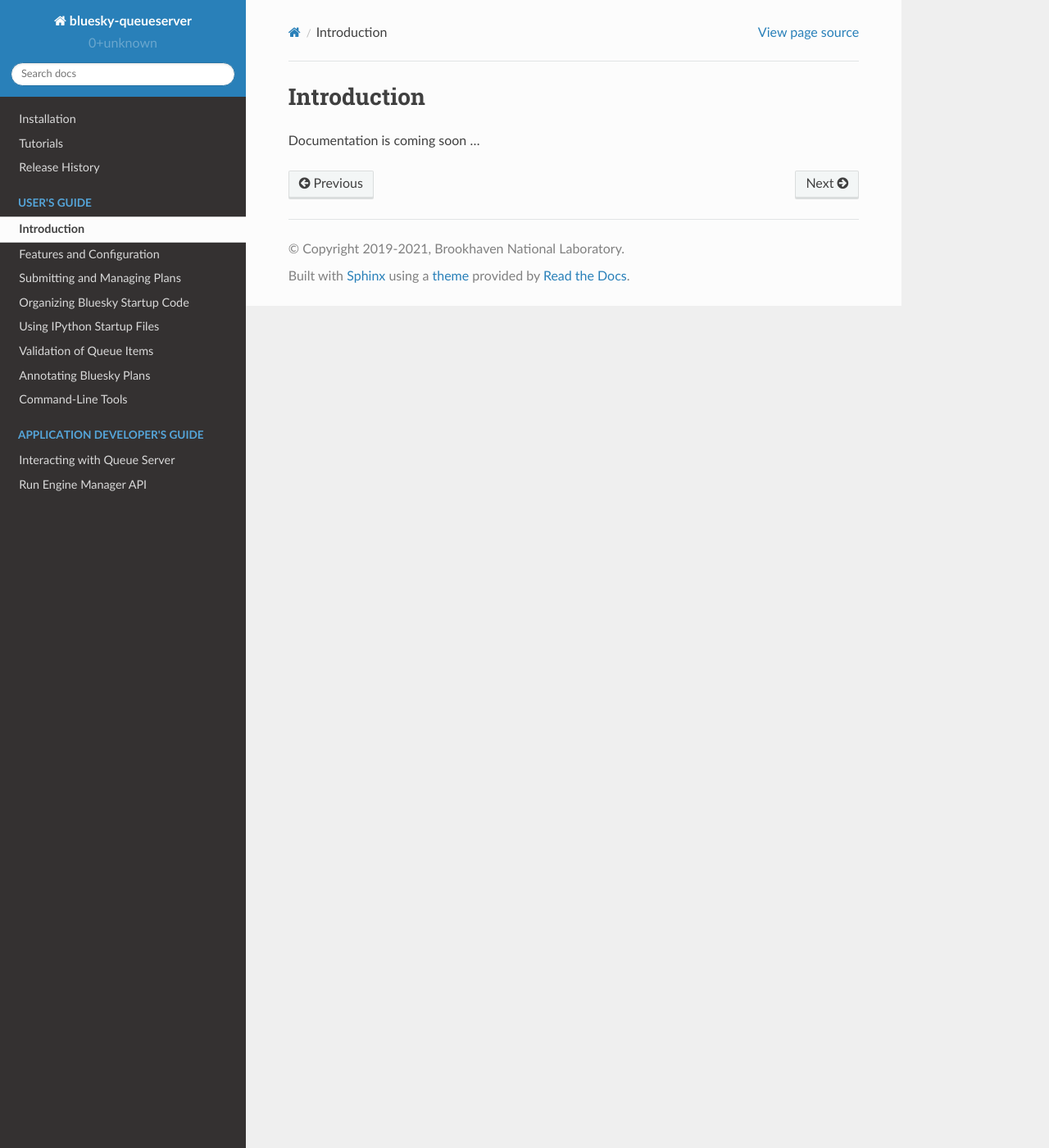
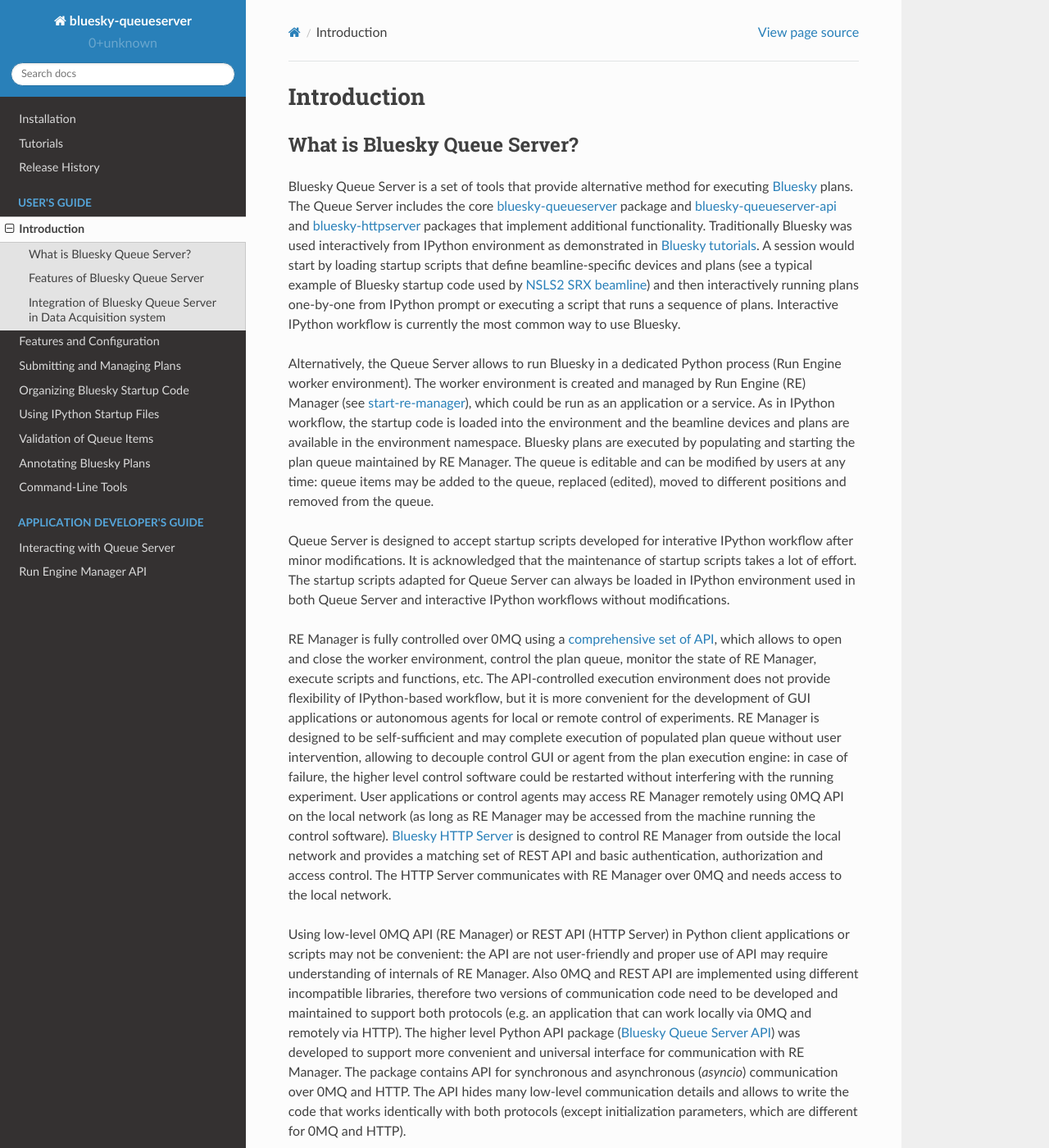
Before and after one commit to bluesky/bluesky-queueserver, a Sphinx documentation site: the page built from docs/source/introduction_for_users.rst, in a window 1280 px wide and 1400 px high. Shown: the whole window at 82% size. Built offline with Sphinx 7.4.7 and the Read the Docs theme 2.0.0, drawn with Linux system fonts in a browser that asks for light colours; some of the changed text lies outside the part shown.

Commit message:
DOC: introduction - what is qs

```diff
--- a/docs/source/introduction_for_users.rst
+++ b/docs/source/introduction_for_users.rst
@@ -2,4 +2,75 @@
 Introduction
 ============
 
-Documentation is coming soon ...
+What is Bluesky Queue Server?
+-----------------------------
+
+Bluesky Queue Server is a set of tools that provide alternative method for executing
+`Bluesky <https://blueskyproject.io/bluesky>`_ plans. The Queue Server includes the core
+`bluesky-queueserver <https://github.com/bluesky/bluesky-queueserver>`_ package and
+`bluesky-queueserver-api <https://github.com/bluesky/bluesky-queueserver-api>`_ and
+`bluesky-httpserver <https://github.com/bluesky/bluesky-httpserver>`_ packages that implement
+additional functionality. Traditionally Bluesky was used interactively
+from IPython environment as demonstrated in
+`Bluesky tutorials <https://blueskyproject.io/bluesky/tutorial.html>`_.
+A session would start by loading startup scripts that define beamline-specific devices and plans
+(see a typical example of Bluesky startup code used by
+`NSLS2 SRX beamline <https://github.com/NSLS-II-SRX/profile_collection/tree/master/startup>`_)
+and then interactively running plans one-by-one from IPython prompt or executing a script that
+runs a sequence of plans. Interactive IPython workflow is currently the most common way to
+use Bluesky.
+
+Alternatively, the Queue Server allows to run Bluesky in a dedicated Python process
+(Run Engine worker environment). The worker environment is created and managed by Run Engine (RE)
+Manager (see :ref:`start_re_manager_cli`), which could be run as an application or a service.
+As in IPython workflow, the startup code is loaded into the environment and
+the beamline devices and plans are available in the environment namespace. Bluesky plans
+are executed by populating and starting the plan queue maintained by RE Manager. The queue is
+editable and can be modified by users at any time: queue items may be added to the queue,
+replaced (edited), moved to different positions and removed from the queue.
+
+Queue Server is designed to accept startup scripts developed for interative IPython
+workflow after minor modifications. It is acknowledged that the maintenance of
+startup scripts takes a lot of effort. The startup scripts adapted for Queue Server
+can always be loaded in IPython environment used in both Queue Server and interactive
+IPython workflows without modifications.
+
+RE Manager is fully controlled over 0MQ using a :ref:`comprehensive set of API <run_engine_manager_api>`,
+which allows to open and close the worker environment, control the plan queue, monitor the state of RE Manager,
+execute scripts and functions, etc. The API-controlled execution environment does not provide flexibility
+of IPython-based workflow, but it is more convenient for the development of GUI applications or autonomous
+agents for local or remote control of experiments. RE Manager is designed to be self-sufficient and
+may complete execution of populated plan queue without user intervention, allowing to decouple control GUI
+or agent from the plan execution engine: in case of failure, the higher level control software could be restarted
+without interfering with the running experiment. User applications or control agents may access RE Manager
+remotely using 0MQ API on the local network (as long as RE Manager may be accessed from the machine running
+the control software). `Bluesky HTTP Server <https://blueskyproject.io/bluesky-httpserver/>`_ is designed to
+control RE Manager from outside the local network and provides a matching set of REST API and basic authentication,
+authorization and access control. The HTTP Server communicates with RE Manager over 0MQ and needs access to
+the local network.
+
+Using low-level 0MQ API (RE Manager) or REST API (HTTP Server) in Python client applications
+or scripts may not be convenient: the API are not user-friendly and proper use of API
+may require understanding of internals of RE Manager. Also 0MQ and REST API are implemented using
+different incompatible libraries, therefore two versions of communication code need to be developed and
+maintained to support both protocols (e.g. an application that can work locally via 0MQ and remotely via HTTP).
+The higher level Python API package
+(`Bluesky Queue Server API <https://blueskyproject.io/bluesky-queueserver-api>`_)
+was developed to support more convenient and universal interface for communication with
+RE Manager. The package contains API for synchronous and asynchronous (*asyncio*) communication over 0MQ and HTTP.
+The API hides many low-level communication details and allows to write the code that works identically with both
+protocols (except initialization parameters, which are different for 0MQ and HTTP).
+
+The *bluesky-queueserver* package provides a simple CLI application (:ref:`qserver_cli`)
+for controlling RE Manager over 0MQ. The application may be useful for testing
+RE Manager, troubleshooting issues and simple demos. The :ref:`tutorials <tutorials_queue_server>`
+explore the features of the Queue Server using *qserver* CLI tool.
+
+Features of Bluesky Queue Server
+--------------------------------
+
+Integration of Bluesky Queue Server in Data Acquisition system
+--------------------------------------------------------------
+
+.. image:: images/qserver-diagram.png
+    :alt: Diagram of Bluesky Queue Server
--- a/docs/source/tutorial.rst
+++ b/docs/source/tutorial.rst
@@ -1,3 +1,5 @@
+.. _tutorials_queue_server:
+
 =========
 Tutorials
 =========
```
Also changed, not shown: docs/source/images/qserver-diagram.png (added).
